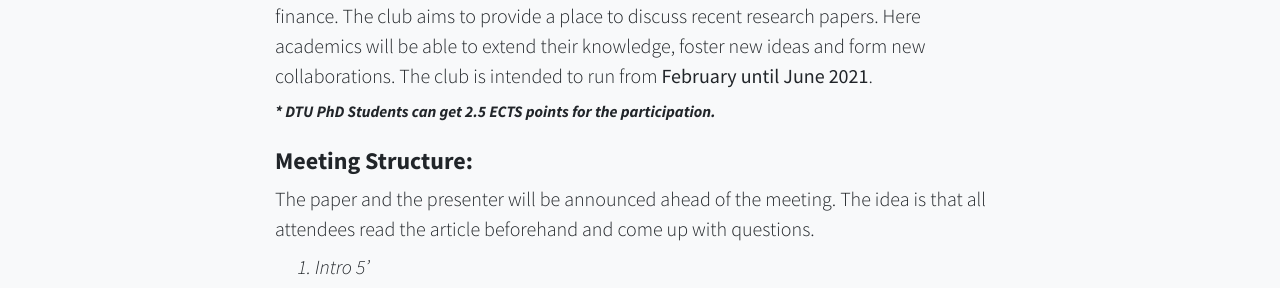
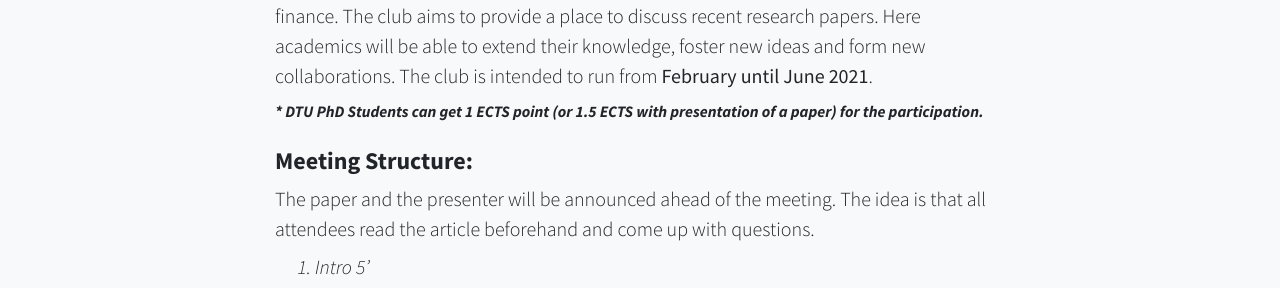
Before and after one commit to milenabaj/tinder_devops, a Jekyll site: the page index.html, which Jekyll copies as it is, in a window 1280 px wide. Shown: the part 1125-1413 px from the top of the page. Built offline with Jekyll 4.4.1, drawn with Linux system fonts in a browser that asks for light colours.

Commit message:
Update index.html

```diff
--- a/index.html
+++ b/index.html
@@ -46,7 +46,7 @@
 its application across industries, including engineering, physics, health, social sciences, and finance. The club aims to provide a place to discuss recent research papers.
  Here academics will be able to extend their knowledge, foster new ideas and form new collaborations. The club is intended to run from <b>February until June 2021</b>.</p>
 
-	 <p class = "font-weight-bold mb-4"><em>* DTU PhD Students can get 2.5 ECTS points for the participation.</em></p>
+	 <p class = "font-weight-bold mb-4"><em>* DTU PhD Students can get 1 ECTS point (or 1.5 ECTS with presentation of a paper) for the participation.</em></p>
         </div>
       </div>
       <div class="row">
```
